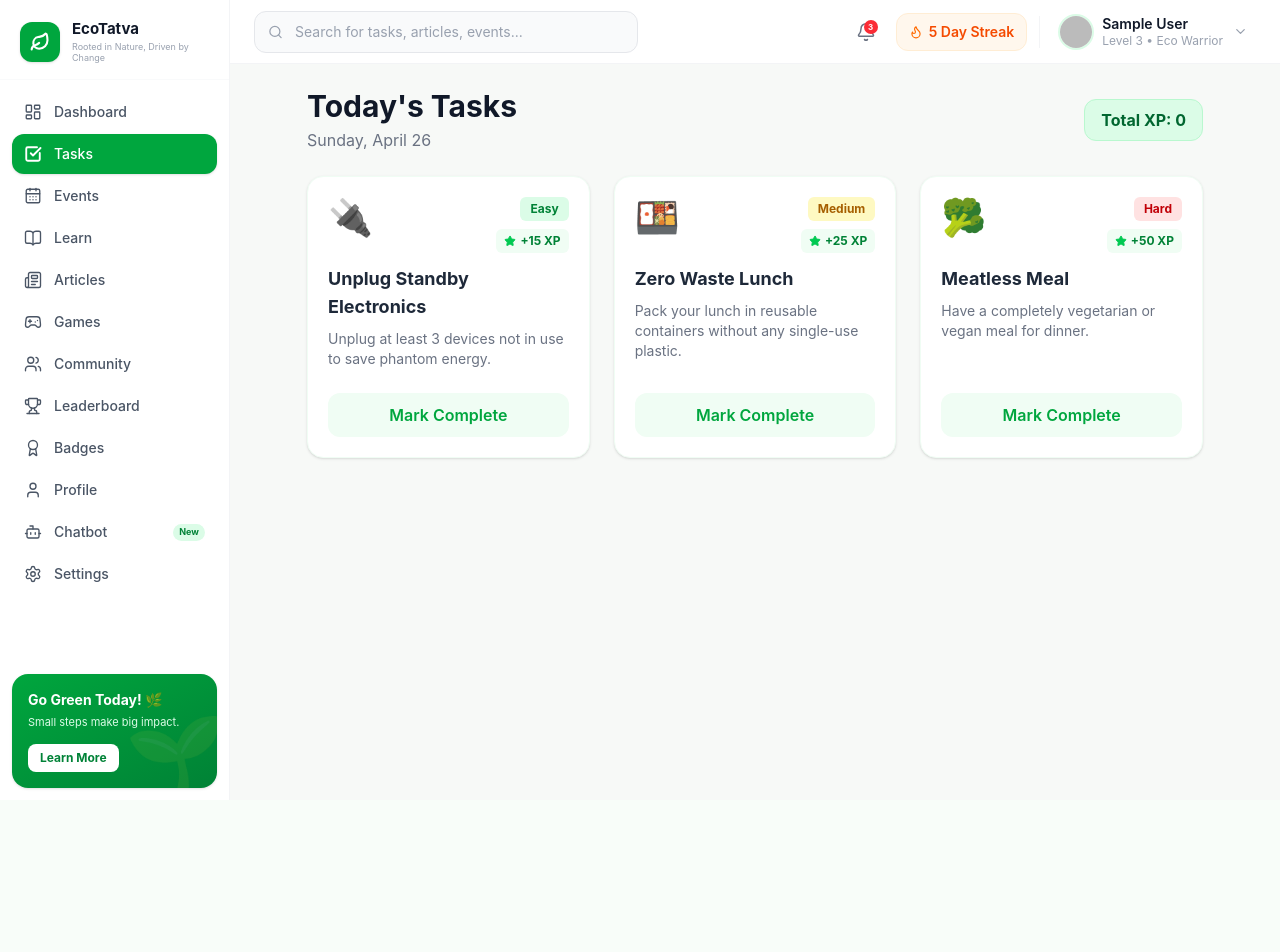
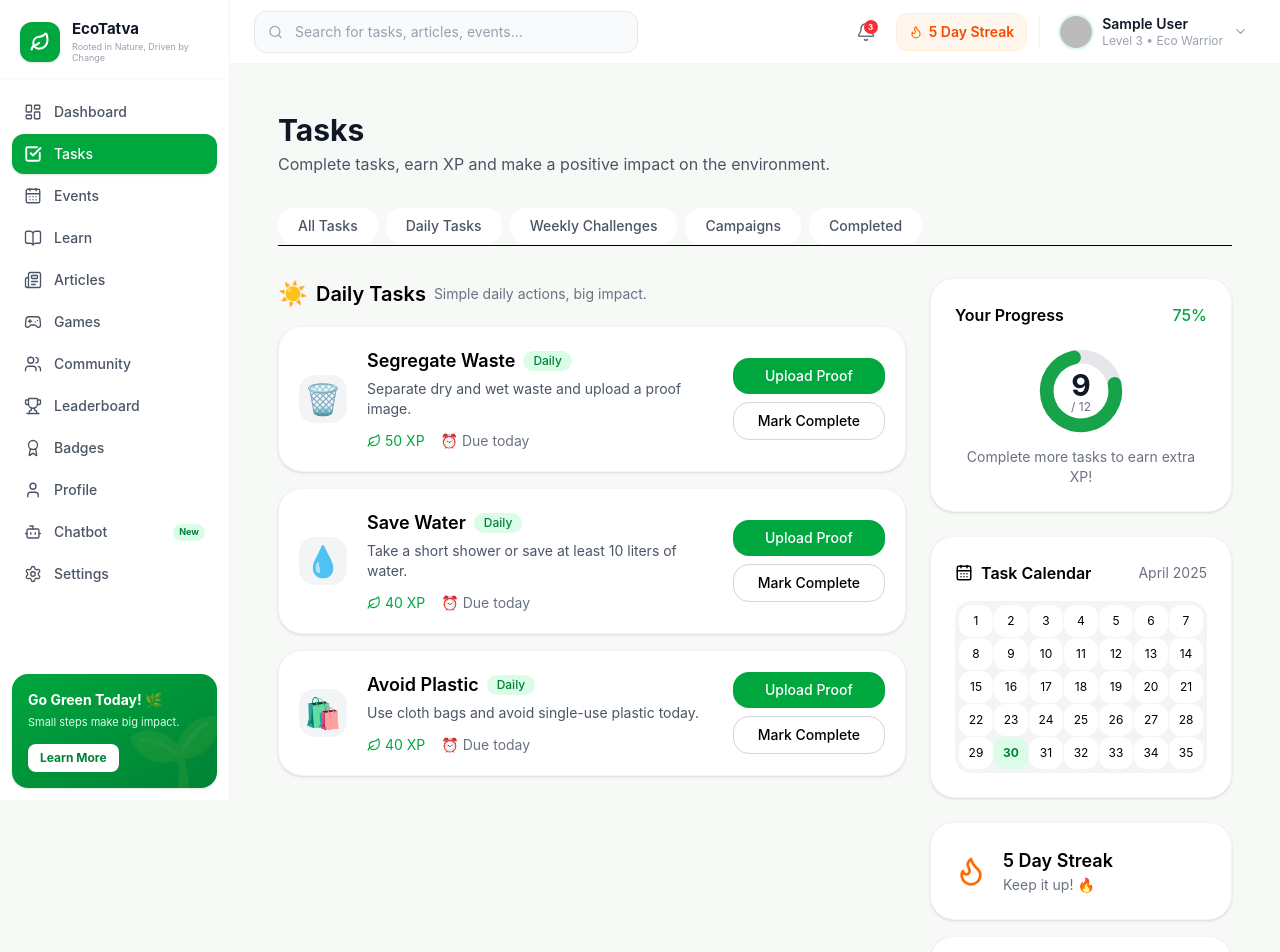
Before and after one commit to SAKET-Code01/EcoTatva, a React (Vite) app in the folder frontend/: page /tasks in a window 1280 px wide. Shown: the top 952 px of the page. Before the commit the page ends 800 px from the top, so only its background shows below. Built offline with nearby package versions, Linux system fonts and the light colour scheme; no server answers; the database is empty; sample sign-in values are in the browser's storage.

Commit message:
Updated Tasks page to match reference design

```diff
--- a/frontend/src/pages/Tasks.tsx
+++ b/frontend/src/pages/Tasks.tsx
@@ -1,60 +1,180 @@
 import { useState } from 'react';
-import TaskCard from '../components/tasks/TaskCard';
-import { CheckCircle } from 'lucide-react';
-import { useUser } from '../context/UserContext';
-import { useTasks } from '../context/TaskContext';
+import { CalendarDays, CheckCircle2, Flame, Leaf, Upload, MapPin } from 'lucide-react';
 
 const Tasks = () => {
-  const { metrics, loading: userLoading } = useUser();
-  const { tasks, completeTask, loading: tasksLoading } = useTasks();
-  const [successMsg, setSuccessMsg] = useState('');
+  const [activeTab, setActiveTab] = useState('daily');
 
-  const todayStr = new Date().toLocaleDateString('en-US', { weekday: 'long', month: 'long', day: 'numeric' });
-
-  if (userLoading || tasksLoading) {
-    return (
-      <div className="flex h-screen w-full items-center justify-center bg-gray-50">
-        <div className="animate-pulse text-green-600 font-semibold text-lg">Loading Tasks...</div>
-      </div>
-    );
-  }
-
-  const handleCompleteWrapper = async (taskId: string, proof: string) => {
-    const task = tasks.find(t => t.id === taskId);
-    if (task && !task.completed) {
-      await completeTask(taskId, proof);
-      setSuccessMsg(`Awesome! You earned ${task.xp} XP!`);
-      setTimeout(() => setSuccessMsg(''), 3000);
-    }
-  };
+  const dailyTasks = [
+    {
+      id: 1,
+      title: 'Segregate Waste',
+      desc: 'Separate dry and wet waste and upload a proof image.',
+      reward: '50 XP',
+      emoji: '🗑️',
+      due: 'Due today',
+    },
+    {
+      id: 2,
+      title: 'Save Water',
+      desc: 'Take a short shower or save at least 10 liters of water.',
+      reward: '40 XP',
+      emoji: '💧',
+      due: 'Due today',
+    },
+    {
+      id: 3,
+      title: 'Avoid Plastic',
+      desc: 'Use cloth bags and avoid single-use plastic today.',
+      reward: '40 XP',
+      emoji: '🛍️',
+      due: 'Due today',
+    },
+  ];
 
   return (
-    <>
-      <div className="space-y-6 max-w-4xl mx-auto">
-        <div className="flex flex-col md:flex-row md:items-center justify-between gap-4">
-          <div>
-            <h2 className="text-3xl font-bold text-gray-900">Today's Tasks</h2>
-            <p className="text-gray-500 mt-1">{todayStr}</p>
-          </div>
-          <div className="bg-green-100 text-green-800 px-4 py-2 rounded-xl font-bold border border-green-200 text-center">
-            Total XP: {metrics.totalXP}
+    <div className="max-w-7xl mx-auto p-6">
+      {/* Header */}
+      <div className="flex justify-between items-center mb-8">
+        <div>
+          <h1 className="text-3xl font-bold text-gray-900">Tasks</h1>
+          <p className="text-gray-600 mt-1">Complete tasks, earn XP and make a positive impact on the environment.</p>
+        </div>
+      </div>
+
+      {/* Tabs */}
+      <div className="flex gap-2 mb-8 border-b pb-px">
+        {['All Tasks', 'Daily Tasks', 'Weekly Challenges', 'Campaigns', 'Completed'].map((tab) => (
+          <button
+            key={tab}
+            onClick={() => setActiveTab(tab.toLowerCase().replace(' ', '-'))}
+            className={`px-5 py-2 rounded-2xl text-sm font-medium transition-all ${
+              activeTab === tab.toLowerCase().replace(' ', '-')
+                ? 'bg-green-600 text-white shadow-sm'
+                : 'bg-white hover:bg-gray-100 text-gray-600'
+            }`}
+          >
+            {tab}
+          </button>
+        ))}
+      </div>
+
+      <div className="grid grid-cols-1 lg:grid-cols-12 gap-6">
+        {/* Main Tasks Area */}
+        <div className="lg:col-span-8">
+          <h2 className="flex items-center gap-2 text-xl font-semibold mb-4">
+            <span className="text-2xl">☀️</span> Daily Tasks
+            <span className="text-sm font-normal text-gray-500">Simple daily actions, big impact.</span>
+          </h2>
+
+          <div className="space-y-4">
+            {dailyTasks.map((task) => (
+              <div key={task.id} className="bg-white rounded-3xl p-5 flex items-center gap-5 border border-gray-100 shadow-sm hover:shadow transition-shadow">
+                <div className="w-12 h-12 bg-gray-100 rounded-2xl flex items-center justify-center text-3xl flex-shrink-0">
+                  {task.emoji}
+                </div>
+                <div className="flex-1">
+                  <div className="flex items-center gap-2">
+                    <h3 className="font-semibold text-lg">{task.title}</h3>
+                    <span className="text-xs px-2.5 py-0.5 bg-green-100 text-green-700 rounded-full font-medium">Daily</span>
+                  </div>
+                  <p className="text-gray-600 text-sm mt-1">{task.desc}</p>
+                  <div className="flex items-center gap-4 mt-3 text-sm">
+                    <span className="flex items-center gap-1 text-green-600">
+                      <Leaf size={14} /> {task.reward}
+                    </span>
+                    <span className="flex items-center gap-1 text-gray-500">
+                      ⏰ {task.due}
+                    </span>
+                  </div>
+                </div>
+                <div className="flex flex-col gap-2">
+                  <button className="px-6 py-2 text-sm font-medium bg-green-600 text-white rounded-2xl hover:bg-green-700">
+                    Upload Proof
+                  </button>
+                  <button className="px-6 py-2 text-sm font-medium border border-gray-300 rounded-2xl hover:bg-gray-50">
+                    Mark Complete
+                  </button>
+                </div>
+              </div>
+            ))}
           </div>
         </div>
 
-        {successMsg && (
-          <div className="bg-green-50 border border-green-200 text-green-700 px-4 py-3 rounded-xl flex items-center">
-            <CheckCircle className="w-5 h-5 mr-2" />
-            <span className="font-medium">{successMsg}</span>
+        {/* Right Sidebar */}
+        <div className="lg:col-span-4 space-y-6">
+          {/* Progress */}
+          <div className="bg-white rounded-3xl p-6 border border-gray-100 shadow-sm">
+            <div className="flex justify-between items-center mb-4">
+              <h3 className="font-semibold">Your Progress</h3>
+              <span className="text-green-600 font-medium">75%</span>
+            </div>
+            <div className="relative w-24 h-24 mx-auto">
+              <svg className="w-full h-full -rotate-12" viewBox="0 0 42 42">
+                <circle cx="21" cy="21" r="15" fill="none" stroke="#e5e7eb" strokeWidth="6" />
+                <circle cx="21" cy="21" r="15" fill="none" stroke="#16a34a" strokeWidth="6" strokeDasharray="94.2" strokeDashoffset="23.55" strokeLinecap="round" />
+              </svg>
+              <div className="absolute inset-0 flex flex-col items-center justify-center text-center">
+                <span className="text-3xl font-bold text-gray-900">9</span>
+                <span className="text-xs text-gray-500 -mt-1">/ 12</span>
+              </div>
+            </div>
+            <p className="text-center text-sm text-gray-500 mt-2">Complete more tasks to earn extra XP!</p>
           </div>
-        )}
 
-        <div className="grid grid-cols-1 md:grid-cols-2 lg:grid-cols-3 gap-6 mt-6">
-          {tasks.map(task => (
-            <TaskCard key={task.id} task={task} onComplete={handleCompleteWrapper} />
-          ))}
+          {/* Task Calendar */}
+          <div className="bg-white rounded-3xl p-6 border border-gray-100 shadow-sm">
+            <div className="flex items-center justify-between mb-4">
+              <h3 className="font-semibold flex items-center gap-2">
+                <CalendarDays size={18} />
+                Task Calendar
+              </h3>
+              <span className="text-sm text-gray-500">April 2025</span>
+            </div>
+            {/* Simple calendar placeholder - you can enhance later */}
+            <div className="grid grid-cols-7 gap-px text-center text-xs bg-gray-100 rounded-2xl p-1">
+              {Array.from({ length: 35 }).map((_, i) => (
+                <div key={i} className={`py-2 rounded-xl ${i === 29 ? 'bg-green-100 text-green-700 font-bold' : 'bg-white'}`}>
+                  {i + 1}
+                </div>
+              ))}
+            </div>
+          </div>
+
+          {/* Streak + Rewards */}
+          <div className="space-y-4">
+            <div className="bg-white rounded-3xl p-6 border border-gray-100 shadow-sm flex items-center gap-4">
+              <Flame className="text-orange-500" size={32} />
+              <div>
+                <p className="font-semibold text-lg">5 Day Streak</p>
+                <p className="text-sm text-gray-500">Keep it up! 🔥</p>
+              </div>
+            </div>
+
+            <div className="bg-white rounded-3xl p-6 border border-gray-100 shadow-sm">
+              <h3 className="font-semibold mb-3">Upcoming Rewards</h3>
+              <div className="space-y-3 text-sm">
+                <div className="flex justify-between">
+                  <span>Complete 15 tasks</span>
+                  <span className="text-green-600">500 XP</span>
+                </div>
+                <div className="flex justify-between">
+                  <span>Complete 20 tasks</span>
+                  <span className="text-green-600">1,000 XP</span>
+                </div>
+              </div>
+            </div>
+          </div>
+
+          {/* EcoBot Help */}
+          <div className="bg-white rounded-3xl p-6 border border-gray-100 shadow-sm text-center">
+            <p className="text-sm text-gray-500">Need Help?</p>
+            <button className="mt-3 px-6 py-3 bg-green-600 text-white rounded-2xl text-sm font-medium flex items-center gap-2 mx-auto hover:bg-green-700">
+              <span>💬</span> Chat with EcoBot
+            </button>
+          </div>
         </div>
       </div>
-    </>
+    </div>
   );
 };
 
```
